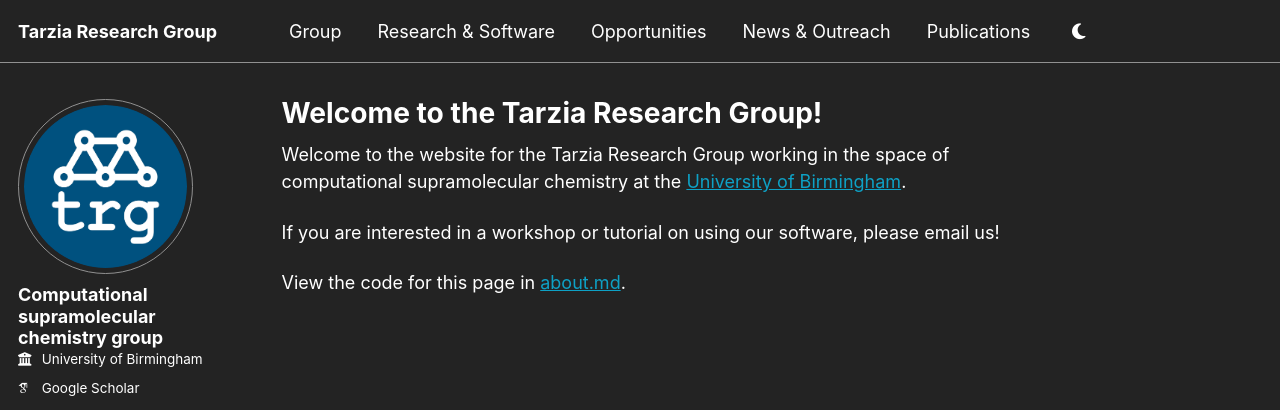
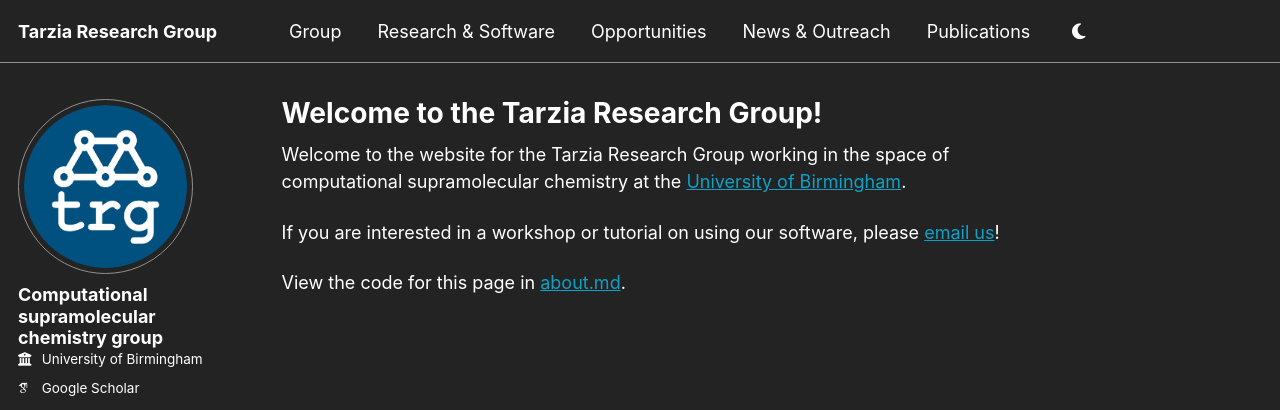
Before and after one commit to TarziaResearchGroup/TarziaResearchGroup.github.io, a Jekyll site: the page built from _pages/about.md, in a window 1280 px wide. Shown: the top 410 px of the page. Built offline with Jekyll 4.4.1, drawn with Linux system fonts in a browser that asks for light colours; some web fonts are replaced; a script that is not in the unit is left out; part of the change alters nothing that is shown.

```diff
--- a/_pages/about.md
+++ b/_pages/about.md
@@ -9,6 +9,6 @@ redirect_from:
 
 Welcome to the website for the Tarzia Research Group working in the space of computational supramolecular chemistry at the [University of Birmingham](https://www.birmingham.ac.uk/staff/profiles/chemistry/tarzia-andrew).
 
-If you are interested in a workshop or tutorial on using our software, please email us!
+If you are interested in a workshop or tutorial on using our software, please [email us](a.tarzia@bham.ac.uk)!
 
 View the code for this page in [about.md](https://github.com/TarziaResearchGroup/TarziaResearchGroup.github.io/tree/master/_pages).
```
